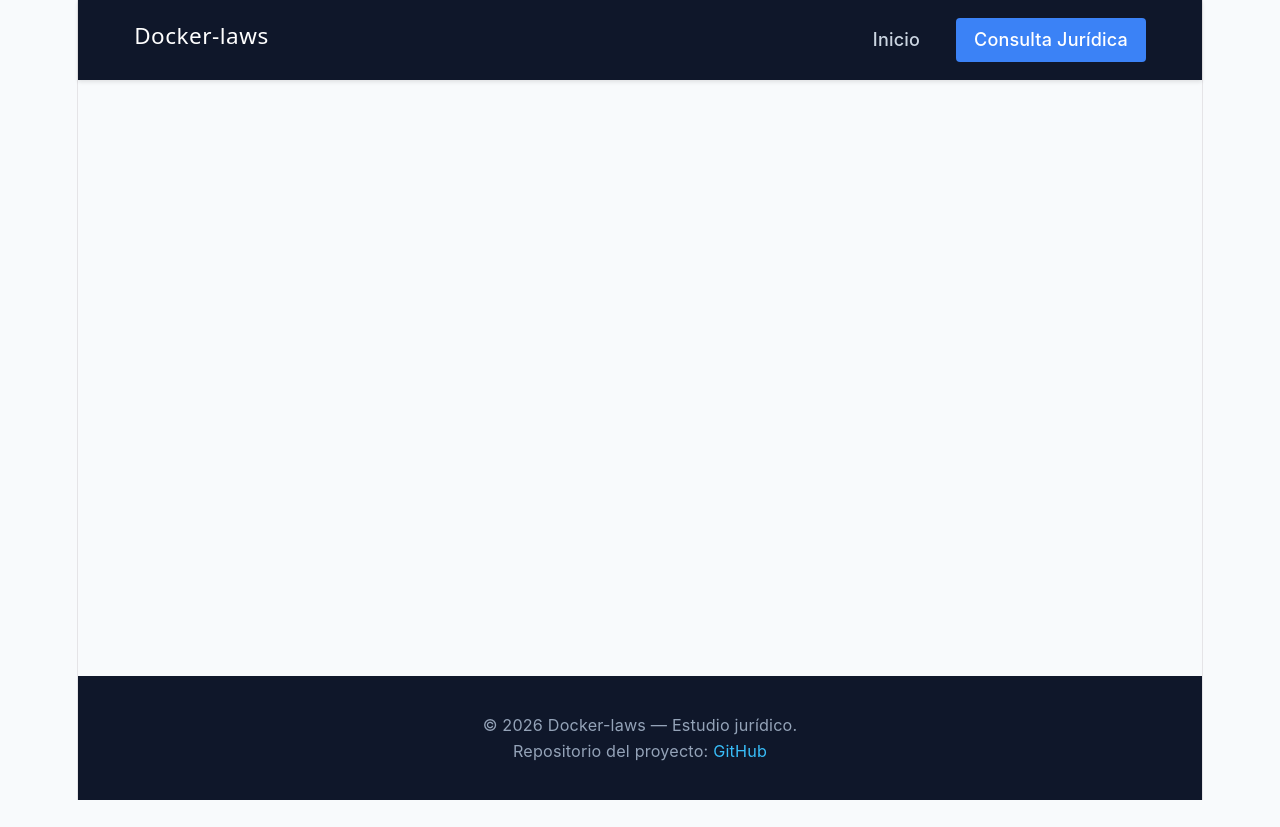
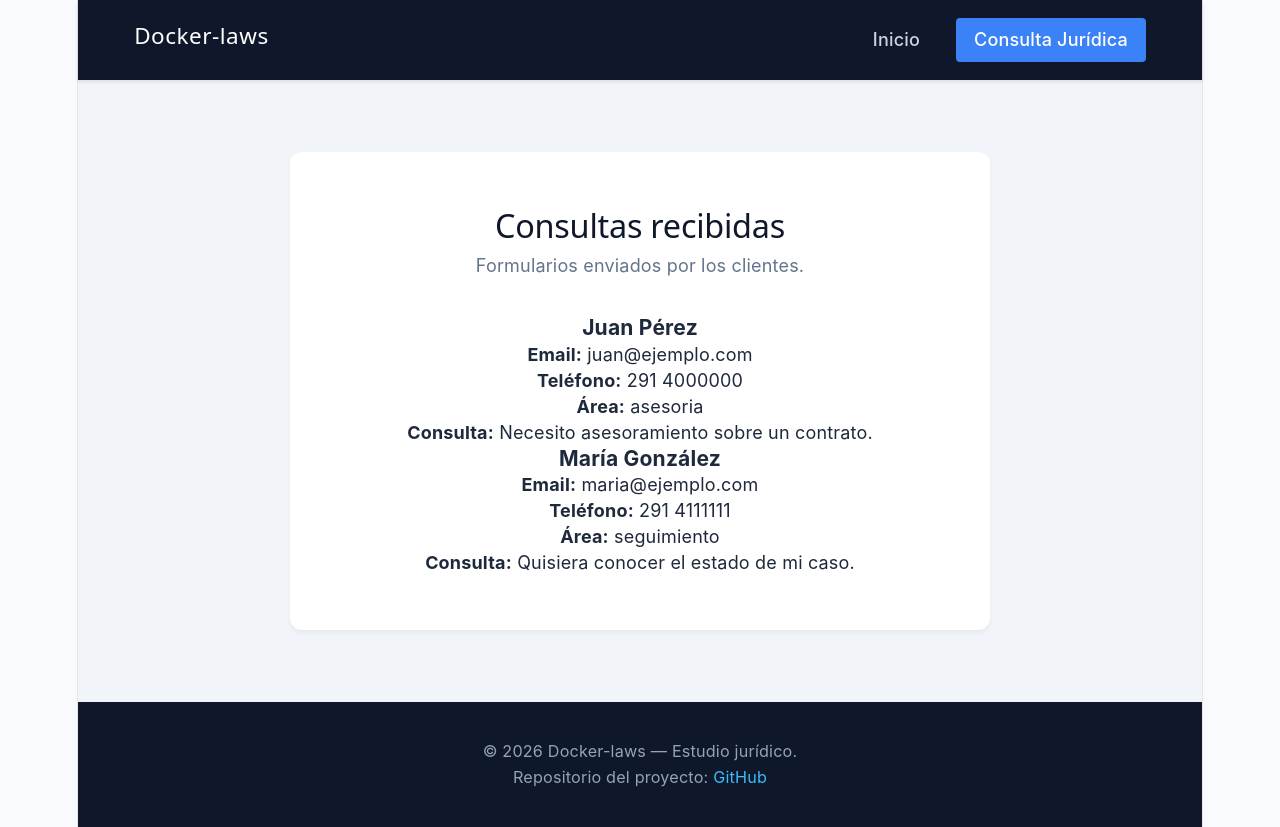
Before and after one commit to nicc-essp/MetodologiaDeSistemasII, a React (Vite) app in the folder frontend/: page /consultas in a window 1280 px wide. Before the commit the page ends 800 px from the top, so only its background shows below. Built offline with nearby package versions, Linux system fonts and the light colour scheme.

Commit message:
feat(frontend): agregar vista de consultas recibidas

```diff
--- a/frontend/src/App.jsx
+++ b/frontend/src/App.jsx
@@ -1,10 +1,11 @@
-import React from 'react';
+
 import { BrowserRouter as Router, Routes, Route } from 'react-router-dom';
 import { Navbar } from './components/layout/Navbar';
 import { Footer } from './components/layout/Footer';
 import { Home } from './pages/Home';
 import { ConsultaJuridica } from './pages/ConsultaJuridica';
 import './App.css';
+import { ConsultasRecibidas } from './pages/ConsultasRecibidas';
 
 function App() {
   return (
@@ -14,6 +15,7 @@ function App() {
 
         <main className="main-content">
           <Routes>
+            <Route path="/consultas" element={<ConsultasRecibidas />} />
             <Route path="/" element={<Home />} />
             <Route path="/consulta-juridica" element={<ConsultaJuridica />} />
           </Routes>
--- /dev/null
+++ b/frontend/src/pages/ConsultasRecibidas.jsx
@@ -0,0 +1,42 @@
+
+
+const consultasMock = [
+  {
+    id: 1,
+    nombre: 'Juan Pérez',
+    email: 'juan@ejemplo.com',
+    telefono: '291 4000000',
+    area: 'asesoria',
+    mensaje: 'Necesito asesoramiento sobre un contrato.'
+  },
+  {
+    id: 2,
+    nombre: 'María González',
+    email: 'maria@ejemplo.com',
+    telefono: '291 4111111',
+    area: 'seguimiento',
+    mensaje: 'Quisiera conocer el estado de mi caso.'
+  }
+];
+
+export function ConsultasRecibidas() {
+  return (
+    <section className="contact-section">
+      <div className="contact-container">
+        <h2>Consultas recibidas</h2>
+        <p>Formularios enviados por los clientes.</p>
+
+        {consultasMock.map((consulta) => (
+          <article key={consulta.id} className="consulta-card">
+            <h3>{consulta.nombre}</h3>
+
+            <p><strong>Email:</strong> {consulta.email}</p>
+            <p><strong>Teléfono:</strong> {consulta.telefono}</p>
+            <p><strong>Área:</strong> {consulta.area}</p>
+            <p><strong>Consulta:</strong> {consulta.mensaje}</p>
+          </article>
+        ))}
+      </div>
+    </section>
+  );
+}
```
